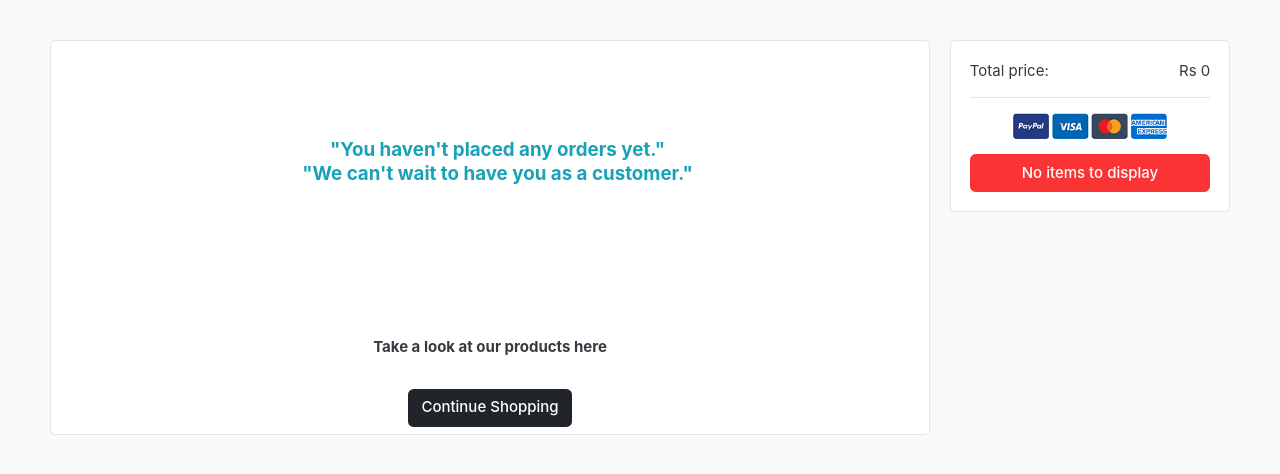
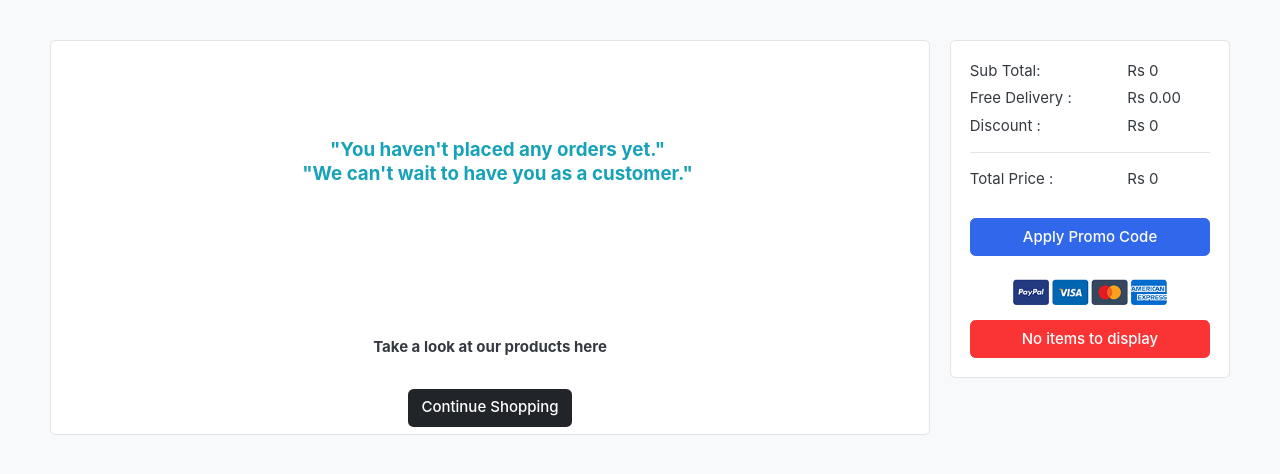
Before and after one commit to Subinkvs/Django_ecommerce_icart, a Django app: page /cart in a window 1280 px wide. Shown: the part 79-553 px from the top of the page. Run offline with Django 4.2, Linux system fonts and the light colour scheme; the visitor is signed in with stand-in values (Sample User, id 1); data that the repository does not hold is empty; parts of the project's set-up code (start-up, migrations or seed data) failed here and were passed over; some libraries are stand-ins or nearby versions; some web fonts are replaced.

Commit message:
coupon view added,coupon button added in cart page

```diff
--- a/product/urls.py
+++ b/product/urls.py
@@ -25,5 +25,6 @@ urlpatterns = [
     path('orders/<int:order_id>/cancel/', ordercancel.as_view(), name='ordercancel'),
     path('orderprofile', profileorder.as_view(), name='profileorder'),
     path('orderwishlist', profilewishlist.as_view(), name='profilewishlist'),
-    path('store', store.as_view(), name='store')
+    path('store', store.as_view(), name='store'),
+    path('applycoupon', applycoupon.as_view(), name='applycoupon')
 ]
--- a/product/views.py
+++ b/product/views.py
@@ -8,6 +8,7 @@ from django.contrib import messages
 from accounts.models import User
 from django.core.paginator import Paginator,PageNotAnInteger,EmptyPage
 from django.views import View
+from django.utils import timezone
 import random
 #  Create your views here.
 
@@ -126,14 +127,34 @@ class cart(View):
         if request.user.is_authenticated:
             cartitem = Cart.objects.filter(user=request.user.id).order_by('-created_at')
             total_quantity = sum(item.product_qty for item in cartitem)
-            total_price = sum(item.product.price * item.product_qty for item in cartitem)
+            sub_total = sum(item.product.price * item.product_qty for item in cartitem)
+
+            # Retrieve applied coupon information from the session
+            coupon_code =request.session.get('coupon_code')
+            discount = request.session.get('discount', 0)
+
+            # Calculate total price after applying the coupon discount
+            total_price = sub_total - discount
+
+
+
+
             wishlist = Wishlist.objects.filter(user=request.user.id)
             total_item =len(wishlist)
 
-            context = {'cartitem': cartitem, 'total_quantity': total_quantity, 'total_price': total_price,'total_item':total_item}
+            context = {'cartitem': cartitem,
+                       'total_quantity': total_quantity,
+                       'sub_total': sub_total,
+                       'total_item':total_item,
+                       'discount':discount,
+                       'total_price':total_price,
+                       'coupon_code':coupon_code
+                       }
             return render(request, 'cart.html', context)
         else:
              return redirect('loginpage')
+
+
 
 # To update the product quantity in the cart
 class updatecart(View):
@@ -224,7 +245,14 @@ class checkoutpage(View):
                 item.delete()
 
         cartitems = Cart.objects.filter(user=request.user)
-        total_price = sum(item.product.price * item.product_qty for item in cartitems)
+        sub_total = sum(item.product.price * item.product_qty for item in cartitems)
+
+        # Retrieve applied coupon information from the session
+        discount = request.session.get('discount', 0)
+
+        # Calculate total price after applying the coupon discount
+        total_price = sub_total - discount
+
 
         userprofile = Profile.objects.filter(user=request.user).first()
         wishlist = Wishlist.objects.filter(user=request.user.id)
@@ -361,8 +389,9 @@ class razorpaycheck(View):
     def get(self,request,*args, **kwargs):
         cart = Cart.objects.filter(user=request.user)
         total_price = 0
+        discount = request.session.get('discount', 0)
         for item in cart:
-            total_price = total_price + item.product.price * item.product_qty
+            total_price = (total_price + item.product.price * item.product_qty) - discount
 
         return JsonResponse({
             'total_price':total_price
@@ -378,11 +407,13 @@ class order(View):
         total_quantity = sum(item.product_qty for item in cartitem)
         wishlist = Wishlist.objects.filter(user=request.user.id)
         total_item =len(wishlist)
+        discount = request.session.get('discount', 0)
         context = {
             'orders':orders,
             'total_item':total_item,
             'total_quantity':total_quantity,
-            'total_items':total_items
+            'total_items':total_items,
+            'discount':discount
         }
         return render(request,'order.html', context)
 
@@ -435,7 +466,6 @@ class ordercancel(View):
         order = get_object_or_404(Order, id=order_id, user=request.user)
 
         if order.status:
-            order.status = 'Order Cancelled'
             order.delete()
             return JsonResponse({'status': 'Your Order Cancelled Successfully'})
         return JsonResponse({'status': 'Cancellation not allowed'})
@@ -468,3 +498,27 @@ class profilewishlist(View):
             total_item =len(wishlist)
             context = {'wishlist': wishlist, 'total_quantity': total_quantity,'total_item':total_item}
         return render(request, 'profilewishlist.html', context)
+
+
+# To apply coupon code and discount price in shopping cart page
+class applycoupon(View):
+    def post(self, request, *args, **kwargs):
+        coupon_code = request.POST.get('coupon_code')
+
+        try:
+            coupon = Coupon.objects.get(code=coupon_code)
+        except Coupon.DoesNotExist:
+            messages.error(request, 'The coupon code does not exist.')
+            return redirect('cart')
+
+        if coupon.valid_from <= timezone.now() <= coupon.valid_to:
+            request.session['coupon_code'] = coupon_code
+            request.session['discount'] = coupon.discount
+
+        else:
+            messages.error(request, 'The coupon code is not valid.')
+
+        return redirect('cart')
+
+    def get(self, request, *args, **kwargs):
+        return render(request, 'cart.html')
--- a/templates/cart.html
+++ b/templates/cart.html
@@ -250,15 +250,48 @@ $(document).ready(function() {
 		<div class="card">
 		<div class="card-body">
 			<dl class="dlist-align">
-			  <dt>Total price:</dt>
-			  <dd class="text-right">Rs {{total_price}}</dd>
+			  <dt>Sub Total:</dt>
+			  <dd class="ml-2">Rs {{sub_total|floatformat:"0" }}</dd>
+			</dl>
+			<dl class="dlist-align">
+				<dt>Free Delivery :</dt>
+				<dd class=" ml-2">Rs 0.00</dd>
+			</dl>
+			<dl class="dlist-align">
+				<dt>Discount :</dt>
+				{% if total_quantity > 0 %}
+				<dd class=" ml-2">Rs {{discount}}</dd>
+				{% else %}
+				<dd class=" ml-2">Rs 0</dd>
+				{% endif %}
 			</dl>
 			<hr>
+			<dl class="dlist-align">
+				<dt>Total Price :</dt>
+				{% if total_quantity > 0 %}
+				<dd class=" ml-2">Rs {{total_price|floatformat:"0"}}</dd>
+				{% else %}
+				<dd class=" ml-2">Rs 0</dd>
+				{% endif %}
+			</dl>
+			<br>
+			<button class="btn btn-block btn-primary" data-toggle="collapse" data-target="#demo">Apply Promo Code</button>
+				<div id="demo" class="collapse">
+					<form action="{% url 'applycoupon' %}" method="POST">
+					{% csrf_token %}
+					  <!-- Coupon code input field -->
+                      <input type="text" class="coupon-input py-2  mt-2" required class="form-control" name="coupon_code" style="width: 240px; text-align: center;" placeholder="Enter coupon code">
+					  <!-- Apply button -->
+					  <button class="apply-button btn btn-block btn-success mt-2" type="submit">Apply</button>
+					</form>
+				</div>
+			<br>
 			<p class="text-center mb-3">
 				<img src="{% static './images/misc/payments.png' %}" height="26">
 			</p>
 			{% if total_quantity > 0 %}
 			<a href="{% url 'checkoutpage' %}" class="btn btn-primary btn-block"> Checkout </a>
+			<a href="{% url 'index' %}" class="btn text-white bg-dark  btn-block"> Continue Shopping </a>
 			{% else %}
 			<a href="" class="btn btn-danger btn-block">No items to display</a>
 			{% endif %}
--- a/templates/order.html
+++ b/templates/order.html
@@ -30,7 +30,7 @@
                                 <tr>
                                     <td>{{ item.created_at }}</td>
                                     <td>{{ item.tracking_no }}</td>
-                                    <td>Rs {{ item.total_price }}</td>
+                                    <td>Rs {{ item.total_price}}</td>
                                     <td>{{ item.status }}</td>
                                     <td><a href="{% url 'order-view' item.tracking_no %}" class="btn btn-info">View</a></td>
                                     <td>
--- a/templates/profileorder.html
+++ b/templates/profileorder.html
@@ -92,7 +92,7 @@
               </div>
             </div>
           </section>
-          </div>
-          <section>
+  </div>
+<section>
 
 {% endblock %}
--- a/templates/wishlist.html
+++ b/templates/wishlist.html
@@ -232,7 +232,7 @@ $(document).ready(function() {
 		<a href="" class="btn btn-danger btn-block">No items to display</a>
 		<a href="#" class="btn btn-light btn-block"></a>
 		{% else %}
-		<a href="{% url 'index' %}" class="btn btn-light btn-block">Continue Shopping</a>
+		<a href="{% url 'index' %}" class="btn text-white bg-dark  btn-block"> Continue Shopping </a>
 		{% endif %}
 	</div> <!-- card-body.// -->
 	</div> <!-- card.// -->
```
Also changed, not shown: templates/dashboard.html (+5 -4 lines).
